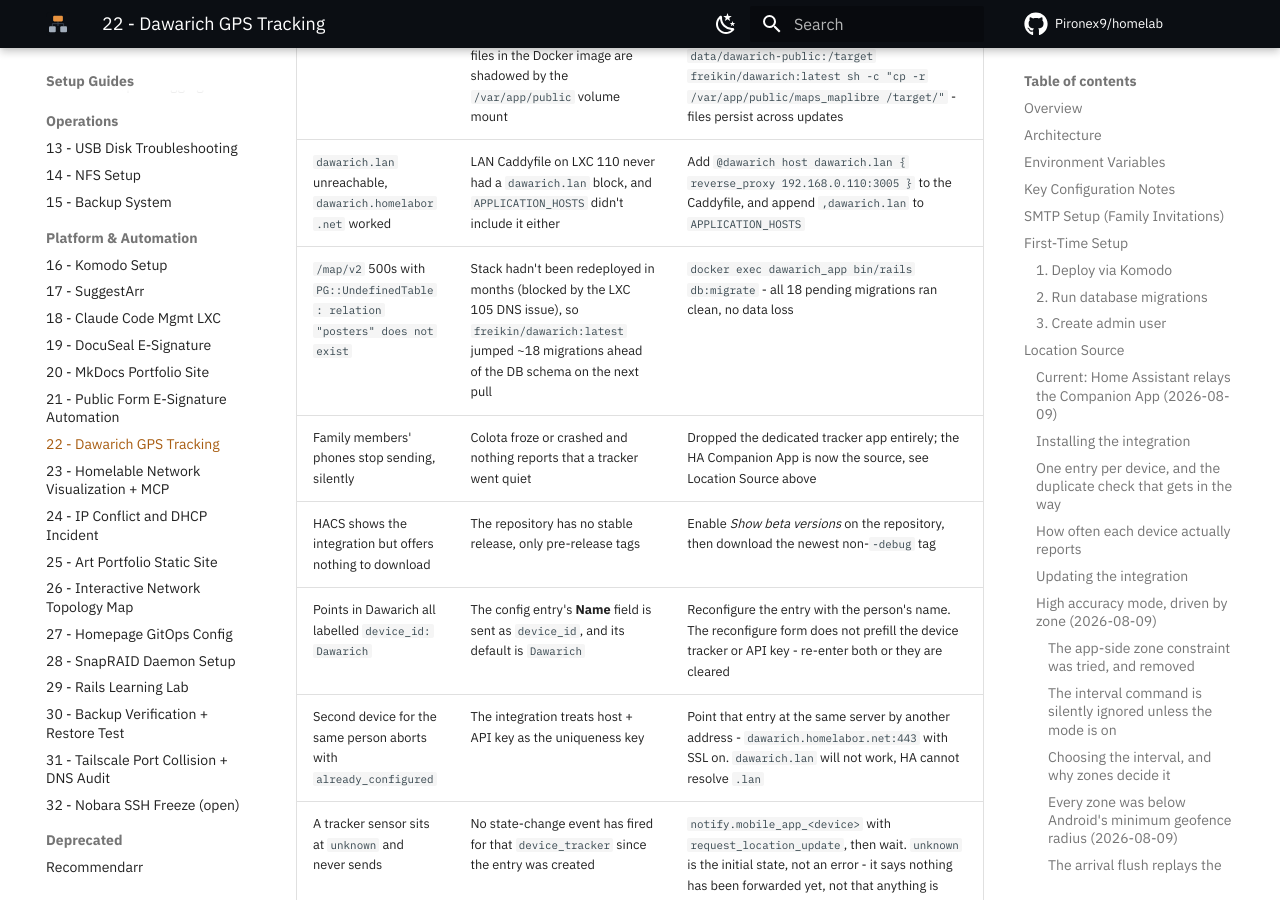
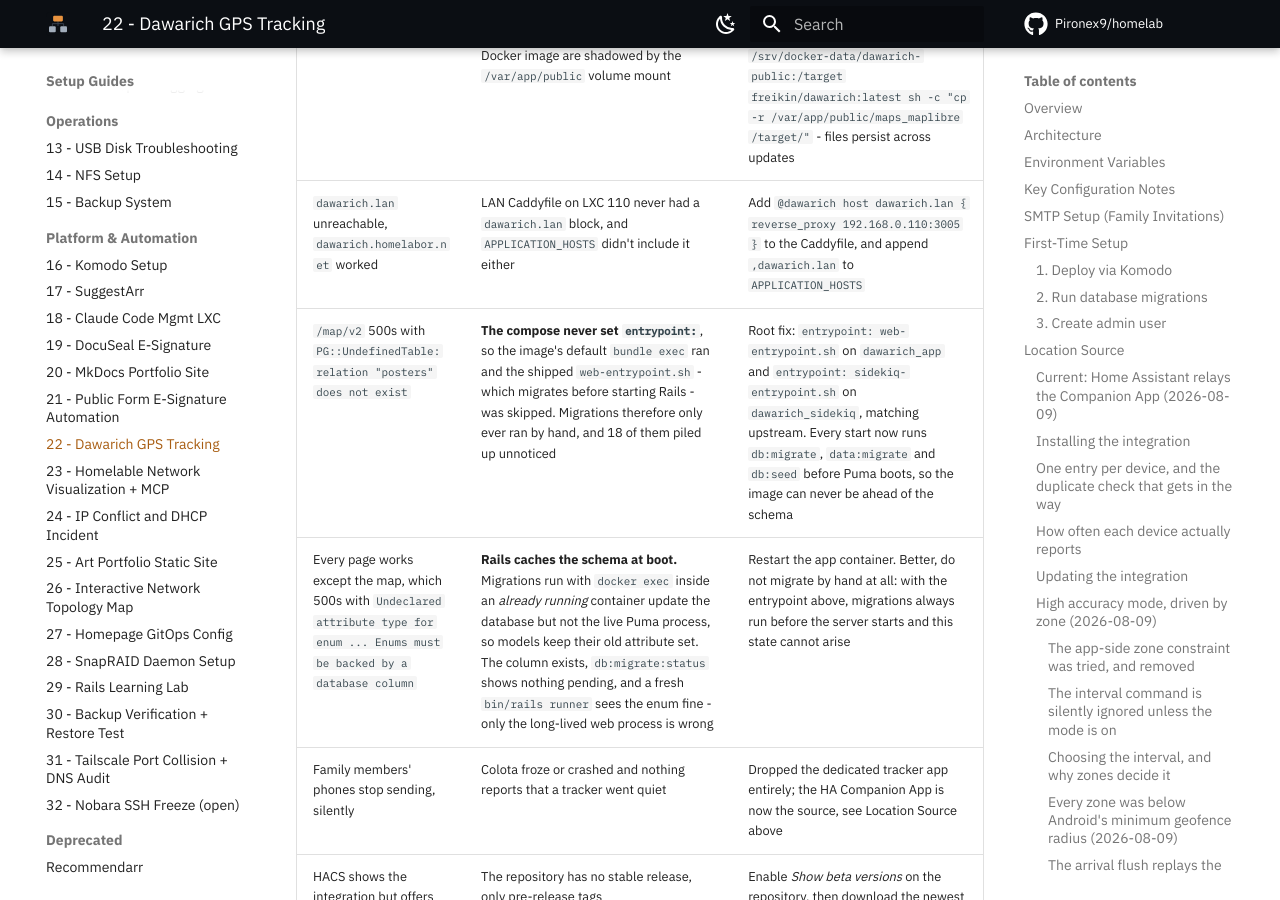
Before and after one commit to Pironex9/homelab, an MkDocs documentation site: the page built from docs/proxmox/22_Dawarich_GPS_Tracking_Setup.md, in a window 1280 px wide and 900 px high, scrolled down 19384 px. Built offline with MkDocs 1.6.1 and Material for MkDocs 9.7.7, drawn with Linux system fonts in a browser that asks for light colours; comment, search, counter and statistics services are not loaded.

Commit message:
fix(dawarich): the compose never used the image's entrypoint, so migrations only ever ran by hand
freikin/dawarich ships web-entrypoint.sh, which runs db:migrate, data:migrate
and db:seed and only then execs the command. The compose set command: but no
entrypoint:, so the image default (a bare bundle exec) ran instead and nothing
ever migrated. That is how 18 migrations accumulated, and tonight it broke the
map: migrating by hand inside the running container updated the database while
Puma kept its boot-time schema cache, so the Import enum had no backing column
as far as the web process was concerned.

With the entrypoint restored, migrations run before Puma starts and a stale
cache cannot happen. start_period raised to 180s to cover the migration step.

Restarting the app container fixed the live symptom; verified with a logged-in
session that /map/v1 and /map/v2 return 200 where they returned 500.

```diff
--- a/docs/proxmox/22_Dawarich_GPS_Tracking_Setup.md
+++ b/docs/proxmox/22_Dawarich_GPS_Tracking_Setup.md
@@ -494,7 +494,8 @@
 | `dawarich.homelabor.net` returns 503 / no available server | `APPLICATION_PROTOCOL: https` causes Rails force_ssl redirect loop through Pangolin | Set `APPLICATION_PROTOCOL: http` - Pangolin handles TLS |
 | Map V2 blank in all browsers | `/maps_maplibre/styles/light.json` returns 404 - static style files in the Docker image are shadowed by the `/var/app/public` volume mount | Copy style files from the image to the host volume: `docker run --rm -v /srv/docker-data/dawarich-public:/target freikin/dawarich:latest sh -c "cp -r /var/app/public/maps_maplibre /target/"` - files persist across updates |
 | `dawarich.lan` unreachable, `dawarich.homelabor.net` worked | LAN Caddyfile on LXC 110 never had a `dawarich.lan` block, and `APPLICATION_HOSTS` didn't include it either | Add `@dawarich host dawarich.lan { reverse_proxy 192.168.0.110:3005 }` to the Caddyfile, and append `,dawarich.lan` to `APPLICATION_HOSTS` |
-| `/map/v2` 500s with `PG::UndefinedTable: relation "posters" does not exist` | Stack hadn't been redeployed in months (blocked by the LXC 105 DNS issue), so `freikin/dawarich:latest` jumped ~18 migrations ahead of the DB schema on the next pull | `docker exec dawarich_app bin/rails db:migrate` - all 18 pending migrations ran clean, no data loss |
+| `/map/v2` 500s with `PG::UndefinedTable: relation "posters" does not exist` | **The compose never set `entrypoint:`**, so the image's default `bundle exec` ran and the shipped `web-entrypoint.sh` - which migrates before starting Rails - was skipped. Migrations therefore only ever ran by hand, and 18 of them piled up unnoticed | Root fix: `entrypoint: web-entrypoint.sh` on `dawarich_app` and `entrypoint: sidekiq-entrypoint.sh` on `dawarich_sidekiq`, matching upstream. Every start now runs `db:migrate`, `data:migrate` and `db:seed` before Puma boots, so the image can never be ahead of the schema |
+| Every page works except the map, which 500s with `Undeclared attribute type for enum ... Enums must be backed by a database column` | **Rails caches the schema at boot.** Migrations run with `docker exec` inside an *already running* container update the database but not the live Puma process, so models keep their old attribute set. The column exists, `db:migrate:status` shows nothing pending, and a fresh `bin/rails runner` sees the enum fine - only the long-lived web process is wrong | Restart the app container. Better, do not migrate by hand at all: with the entrypoint above, migrations always run before the server starts and this state cannot arise |
 | Family members' phones stop sending, silently | Colota froze or crashed and nothing reports that a tracker went quiet | Dropped the dedicated tracker app entirely; the HA Companion App is now the source, see Location Source above |
 | HACS shows the integration but offers nothing to download | The repository has no stable release, only pre-release tags | Enable *Show beta versions* on the repository, then download the newest non-`-debug` tag |
 | Points in Dawarich all labelled `device_id: Dawarich` | The config entry's **Name** field is sent as `device_id`, and its default is `Dawarich` | Reconfigure the entry with the person's name. The reconfigure form does not prefill the device tracker or API key - re-enter both or they are cleared |
```
Also changed, not shown: 1 other file.
